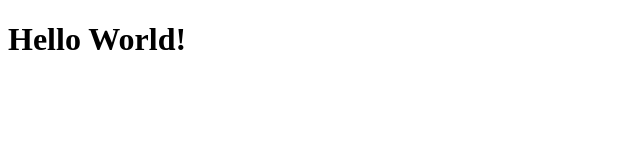
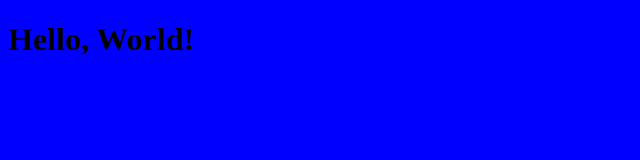
Before and after one commit to Lando333/my-personal-website, a plain HTML site: page index.html in a window 1280 px wide. Shown: the whole page, without its empty margins (0-640 px from the left). Drawn offline with Linux system fonts and the light colour scheme.

Commit message:
add style.css, connect to index.html

```diff
--- a/index.html
+++ b/index.html
@@ -1,9 +1,10 @@
 <!DOCTYPE html>
 <html lang="en">
     <head>
-        <title>My Personal Website</title>
+        <link rel="stylesheet" href="./style.css">
+        <title>Best Website Ever</title>
     </head>
     <body>
-        <h1>Hello World!</h1>
+        <h1>Hello, World!</h1>
     </body>
 </html>
--- /dev/null
+++ b/style.css
@@ -0,0 +1,3 @@
+body {
+    background: blue;
+}
```
